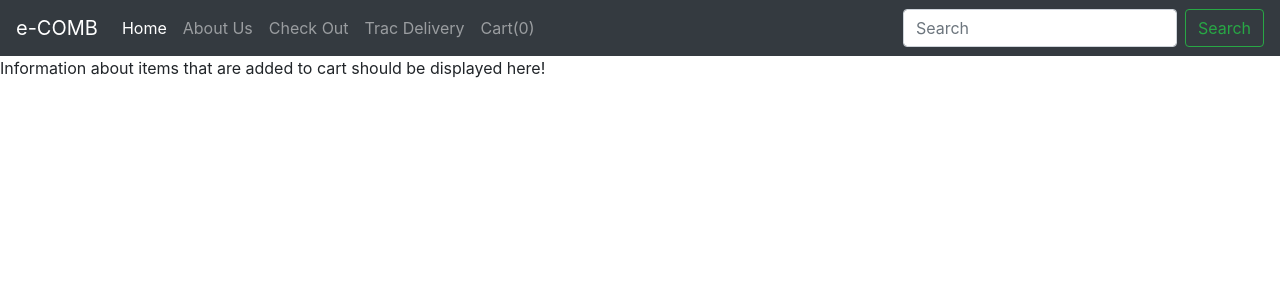
After one commit to Gaurav-Zaiswal/eComB, a Django app: page /cart/ in a window 1280 px wide. The commit adds this page. Shown: the top 300 px of the page. Run offline with Django 3.2, Linux system fonts and the light colour scheme; some libraries are stand-ins or nearby versions.

Commit message:
modified cartlist

```diff
--- a/mac/middleware.py
+++ b/mac/middleware.py
@@ -7,3 +7,5 @@ class LoginMiddleware:
     def __call__(self, request):
         self.response = self.get_response(request)
         return self.response
+
+# for custum login middleware, checkout "Introduction to Django Middleware (Django Tutorial) | Part 25"
--- a/shop/templates/authorization/login.html
+++ /dev/null
@@ -1 +0,0 @@
-<h5>you have to log in first</h5>
--- a/shop/templates/base.html
+++ b/shop/templates/base.html
@@ -15,7 +15,9 @@
   </head>
   <body>
   {% comment %} {% load static %} {% endcomment %}
-    <nav class="navbar navbar-expand-lg navbar-dark bg-dark">
+
+  {% block navbar %}
+  <nav class="navbar navbar-expand-lg navbar-dark bg-dark">
   <a class="navbar-brand" href="/">e-COMB</a>
   <button class="navbar-toggler" type="button" data-toggle="collapse" data-target="#navbarSupportedContent" aria-controls="navbarSupportedContent" aria-expanded="false" aria-label="Toggle navigation">
     <span class="navbar-toggler-icon"></span>
@@ -34,11 +36,12 @@
       </li>
       <li class="nav-item">
         <a class="nav-link" href="/tracker">Trac Delivery</a>
-      </li
+      </li>
+      {% comment %}
       <li class="nav-item dropdown">
-        {% comment %} <a class="nav-link dropdown-toggle" href="#" id="navbarDropdown" role="button" data-toggle="dropdown" aria-haspopup="true" aria-expanded="false">
+        <a class="nav-link dropdown-toggle" href="#" id="navbarDropdown" role="button" data-toggle="dropdown" aria-haspopup="true" aria-expanded="false">
           Dropdown
-        </a> {% endcomment %}
+        </a>
         <div class="dropdown-menu" aria-labelledby="navbarDropdown">
           <a class="dropdown-item" href="#">Action</a>
           <a class="dropdown-item" href="#">Another action</a>
@@ -46,8 +49,9 @@
           <a class="dropdown-item" href="#">Something else here</a>
         </div>
       </li>
+      {% endcomment %}
       <li class="nav-item">
-        <a class="nav-link" href="#">Cart(<span id="cart">0</span>)</a>
+        <a class="nav-link" href="/cart">Cart(<span id="cart">0</span>)</a>
       </li>
     </ul>
     <form class="form-inline my-2 my-lg-0">
@@ -56,6 +60,8 @@
     </form>
   </div>
 </nav>
+{% endblock %}
+
 {% block body %}
 {% endblock %}
 
--- /dev/null
+++ b/shop/templates/shop/cartlist.html
@@ -0,0 +1,3 @@
+{% extends 'base.html' %}
+{% block title %}Cart items{% endblock %}
+{% block body %} Information about items that are added to cart should be displayed here!{% endblock %}
--- a/shop/urls.py
+++ b/shop/urls.py
@@ -8,7 +8,9 @@ urlpatterns = [
     path('about/', views.about, name = 'AboutUs'),
     path('tracker/', views.tracker, name = 'Tracker'),
     path('preview/', views.productpreview, name = 'Product_preview'),
+    path('cart/', views.cart, name = 'Cart'),
     path('search/', views.search, name = 'Search'),
+    path('checkout/', views.checkout, name = 'Checkout'),
     path('login/', views.login, name = 'Login'),
     path('logout/', views.logout, name = 'Logout'),
     path('register/', views.register, name = 'Register'),
--- a/shop/views.py
+++ b/shop/views.py
@@ -53,5 +53,10 @@ def search(request):
 def productpreview(request):
     return HttpResponse('this is shop product preview page')
 
+@login_required
 def checkout(request):
     return render(request, 'shop/checkout.html')
+
+
+def cart(request):
+    return render(request, 'shop/cartlist.html')
```
